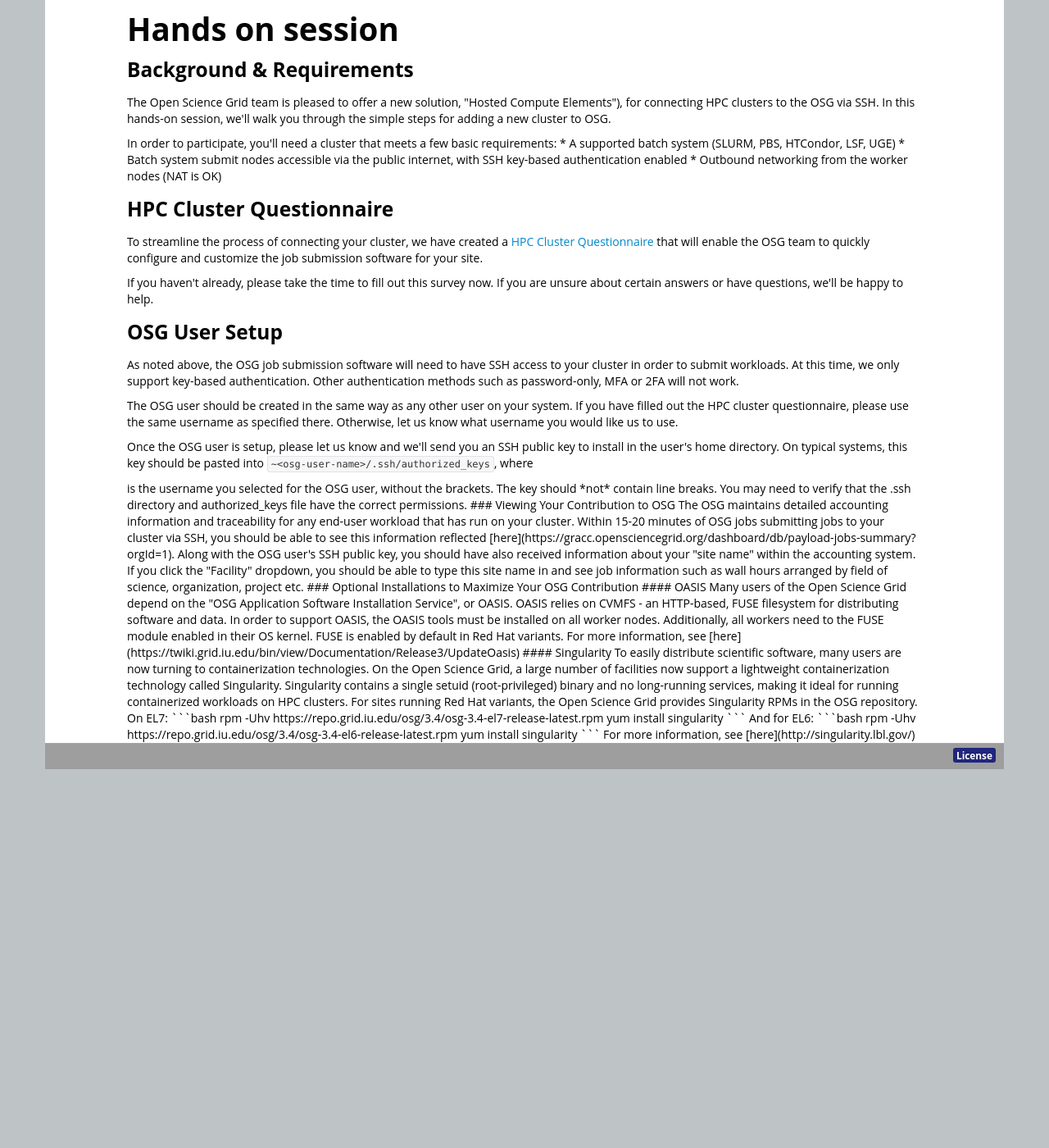
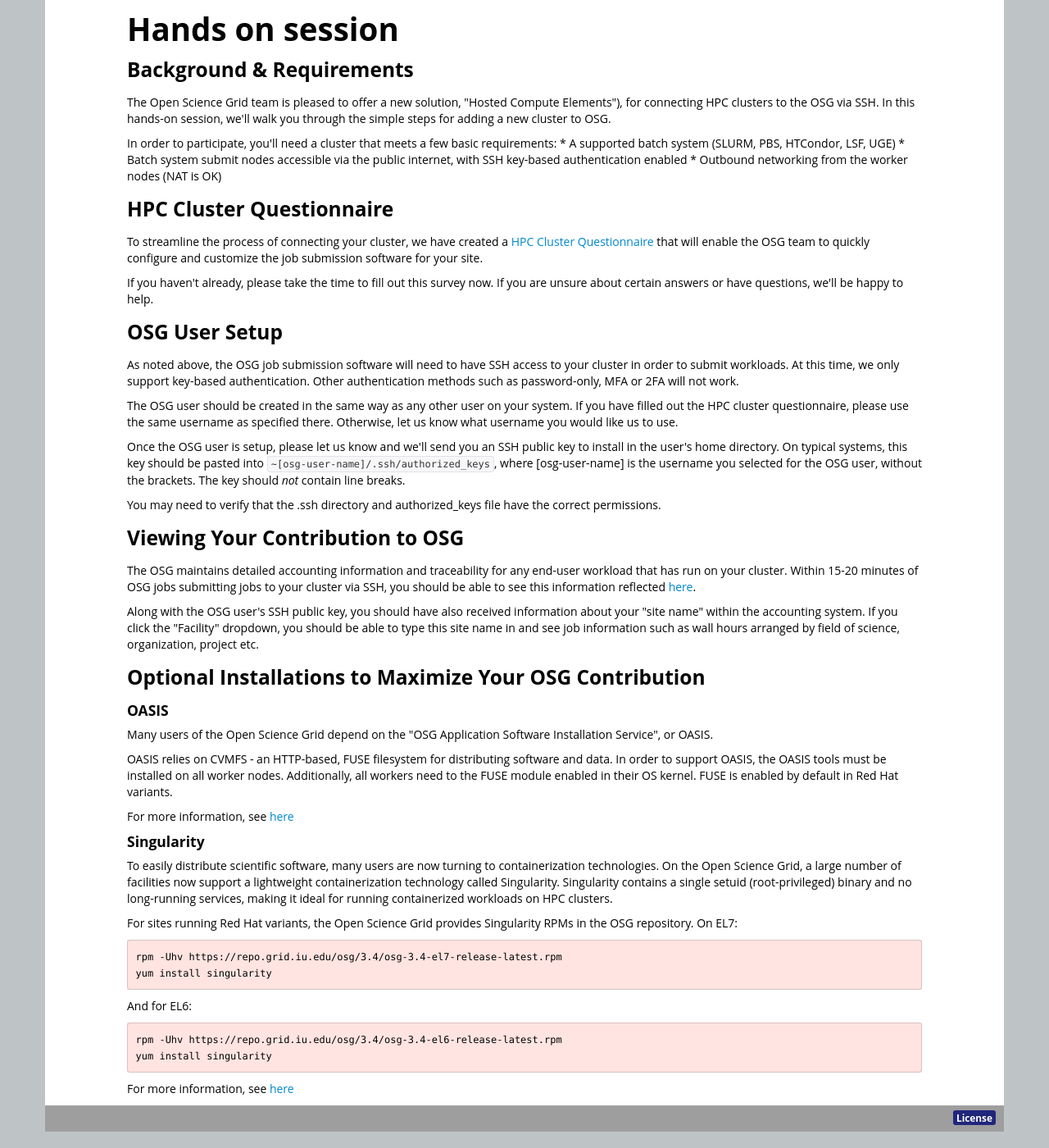
Before and after one commit to SWC-OSG-Workshop/OSG-HostedCE-RMACC17, a Jekyll site: the page built from handson2.md, in a window 1280 px wide and 1400 px high, scrolled down 238 px. Shown: the whole window at 82% size. Built offline with Jekyll 4.4.1, drawn with Linux system fonts in a browser that asks for light colours; nearby versions of some CDN libraries; library files that are not in the unit come from our copies; before the commit the page ends 1196 px from its top, so only the background shows below that; grey boxes are pictures that could not be loaded.

Commit message:
heh its interpretted as an HTML tag

```diff
--- a/handson2.md
+++ b/handson2.md
@@ -42,8 +42,8 @@
 
 Once the OSG user is setup, please let us know and we'll send you an SSH public
 key to install in the user's home directory. On typical systems, this key
-should be pasted into `~<osg-user-name>/.ssh/authorized_keys`, where
-<osg-user-name> is the username you selected for the OSG user, without the
+should be pasted into `~[osg-user-name]/.ssh/authorized_keys`, where
+[osg-user-name] is the username you selected for the OSG user, without the
 brackets. The key should *not* contain line breaks.
 
 You may need to verify that the .ssh directory and authorized_keys file
```
